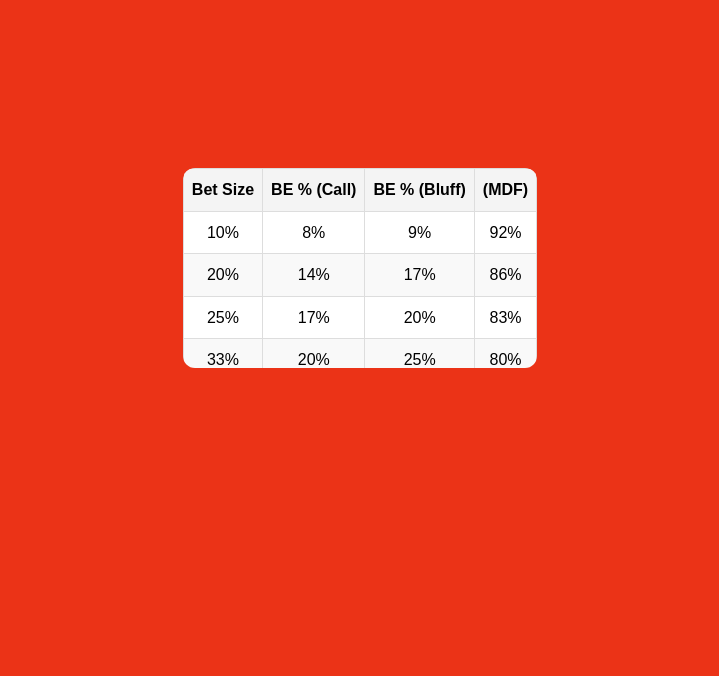
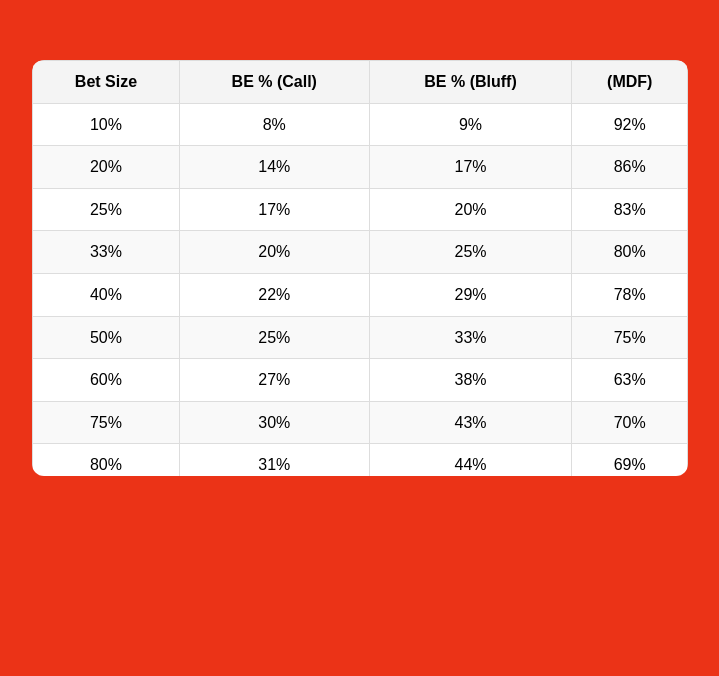
Before and after one commit to BurbujaDeJabon/poker-chart, a plain HTML site: page index.html in a window 1280 px wide. Shown: the part 140-816 px from the top of the page, without its empty margins (280-999 px from the left). Drawn offline with Linux system fonts and the light colour scheme.

Commit message:
updated table width/restraints

```diff
--- a/style.css
+++ b/style.css
@@ -16,8 +16,9 @@ body {
 
   .table-container {
     background-color: white;
-      max-height: 200px;
-      max-width: 600px;
+    width: 80vw;
+    max-width: 41em;
+    max-height: 26em;
       overflow-y: auto;
       border-radius: 12px;
   }
```
